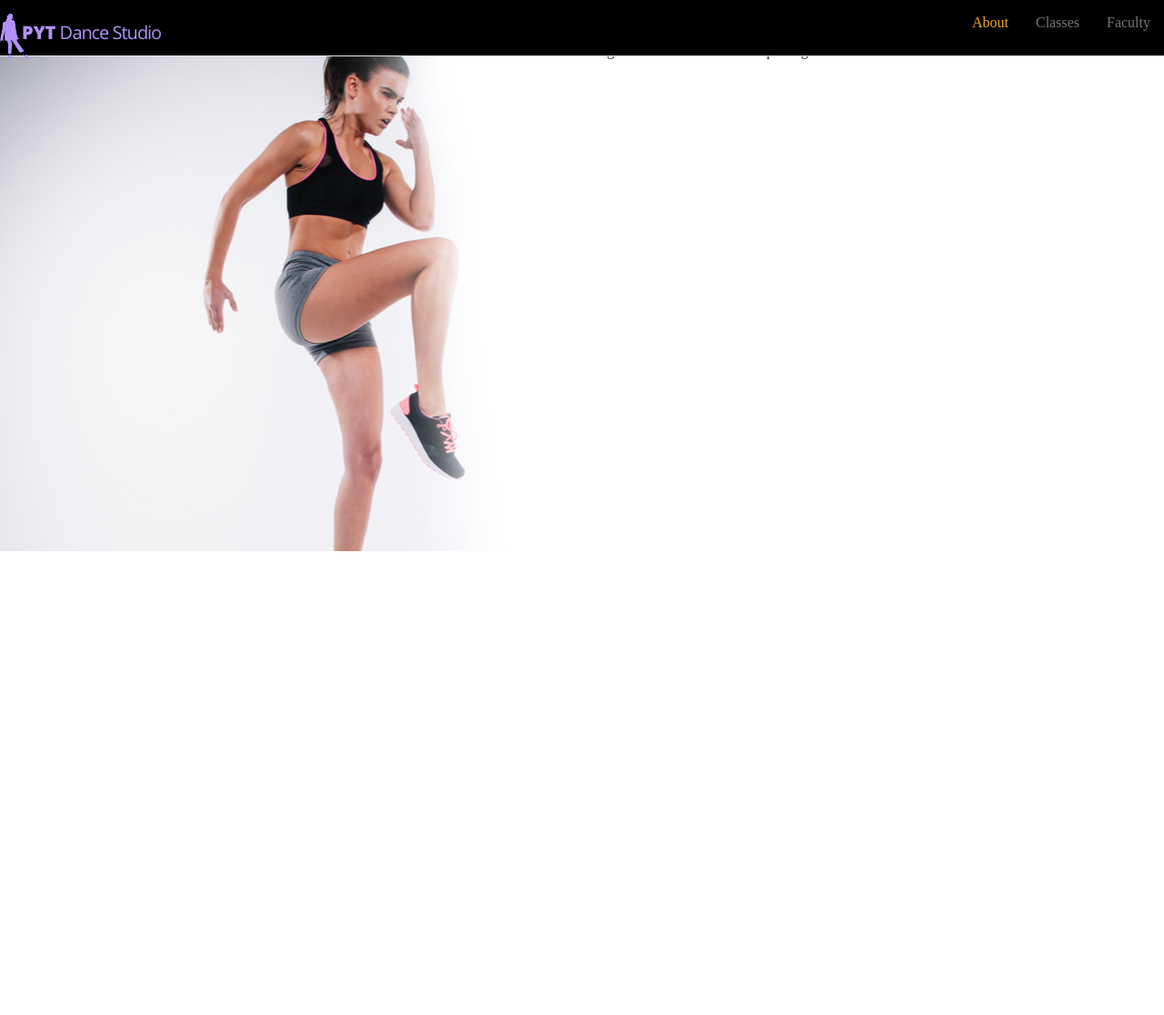
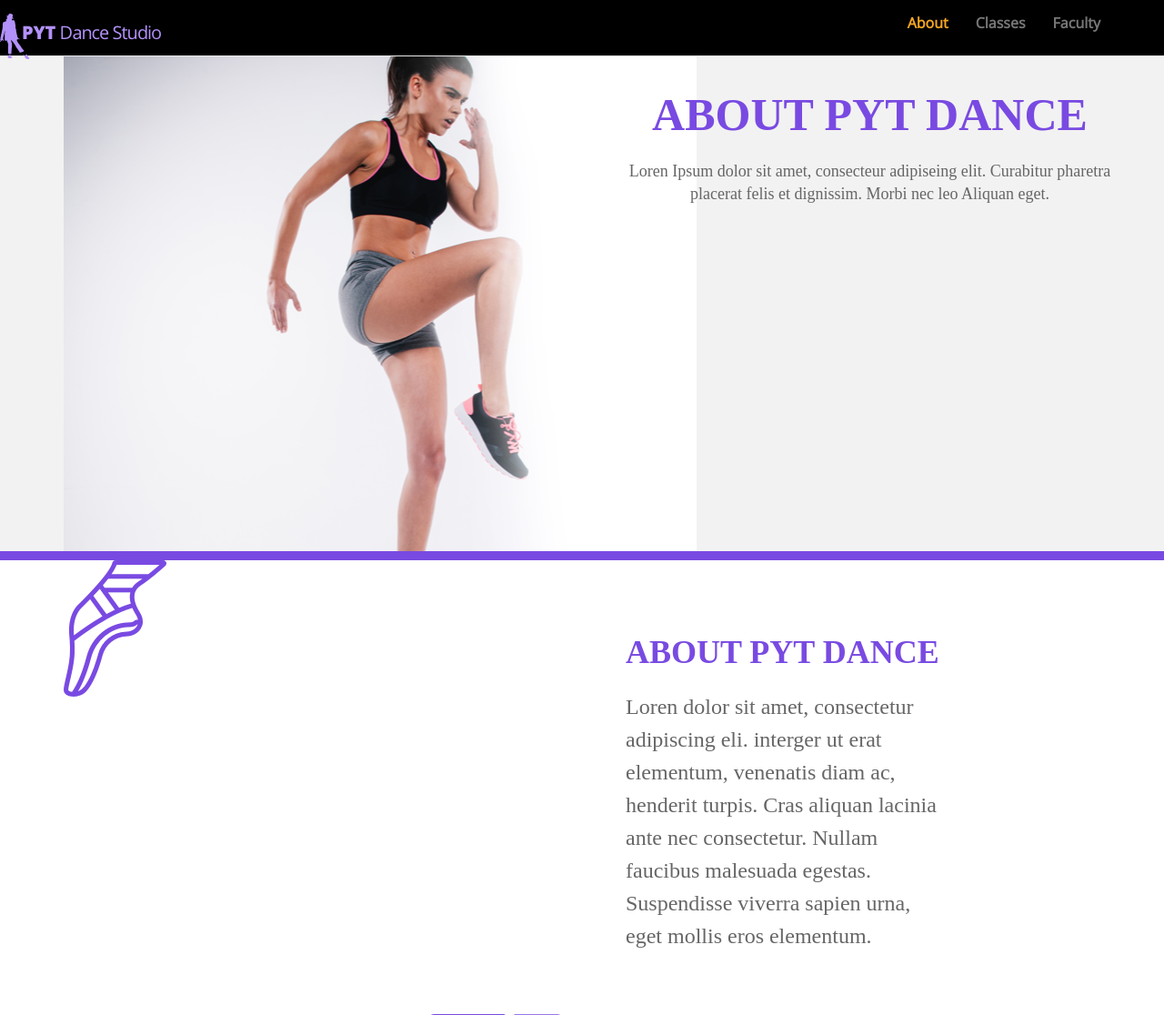
Before and after one commit to Fistibal/PYTDanceStudio, a plain HTML site: page about.html in a window 1280 px wide. Shown: the top 1116 px of the page at 91% size. Before the commit the page ends 800 px from the top, so only its background shows below. Drawn offline with nearby package versions, Linux system fonts and the light colour scheme.

Commit message:
add some about content

```diff
--- a/about.html
+++ b/about.html
@@ -23,16 +23,71 @@
 
     <!-- about pyt dance -->
       <div class="about">
-        <div class="row about">
+        <div class="container">
+         <div class="row">
           <div class="col-xs-12 col-sm-6 container-image">
             <img src="./resources/pyt_dance_studio_resources/workout-photo.png">
-        </div>
-        <div class="col-xs-12 col-sm-6 content">
+          </div>
+          <div class="col-xs-12 col-sm-6 content">
             <h1>ABOUT PYT DANCE</h1>
             <p>Loren Ipsum dolor sit amet, consecteur adipiseing elit.
               Curabitur pharetra placerat felis et dignissim.
               Morbi nec leo Aliquan eget.</p>
+          </div>
         </div>
+      </div>
+    </div>
+
+    <!-- many style -->
+    <div class="main">
+      <div class="container">
+        <div class="row ballet many-style">
+          <div class="col-xs-12 col-sm-6 image">
+            <img src="./resources/pyt_dance_studio_resources/icn-ballet.png">
+          </div>
+          <div class="col-xs-12 col-sm-6 content">
+            <h1>ABOUT PYT DANCE</h1>
+            <p>Loren dolor sit amet, consectetur adipiscing eli.
+              interger ut erat elementum, venenatis diam ac, henderit turpis.
+              Cras aliquan lacinia ante nec consectetur. Nullam faucibus malesuada egestas.
+              Suspendisse viverra sapien urna, eget mollis eros elementum.</p>
+            </div>
+          </div>
+        <div class="row clock many-style">
+          <div class="col-xs-12 col-sm-6 content">
+            <h1>ABOUT PYT DANCE</h1>
+            <p>Loren dolor sit amet, consectetur adipiscing eli.
+              interger ut erat elementum, venenatis diam ac, henderit turpis.
+              Cras aliquan lacinia ante nec consectetur. Nullam faucibus malesuada egestas.
+              Suspendisse viverra sapien urna, eget mollis eros elementum.</p>
+          </div>
+          <div class="col-xs-12 col-sm-6 image">
+            <img src="./resources/pyt_dance_studio_resources/icn-clock.png">
+          </div>
+        </div>
+        <div class="row heart many-style">
+          <div class="col-xs-12 col-sm-6 image">
+            <img src="./resources/pyt_dance_studio_resources/icn-heart.png">
+          </div>
+          <div class="col-xs-12 col-sm-6 content">
+            <h1>ABOUT PYT DANCE</h1>
+            <p>Loren dolor sit amet, consectetur adipiscing eli.
+              interger ut erat elementum, venenatis diam ac, henderit turpis.
+              Cras aliquan lacinia ante nec consectetur. Nullam faucibus malesuada egestas.
+              Suspendisse viverra sapien urna, eget mollis eros elementum.</p>
+          </div>
+        </div>
+        <div class="row chrysler many-style">
+          <div class="col-xs-12 col-sm-6 content">
+            <h1>ABOUT PYT DANCE</h1>
+            <p>Loren dolor sit amet, consectetur adipiscing eli.
+              interger ut erat elementum, venenatis diam ac, henderit turpis.
+              Cras aliquan lacinia ante nec consectetur. Nullam faucibus malesuada egestas.
+              Suspendisse viverra sapien urna, eget mollis eros elementum.</p>
+          </div>
+          <div class="col-xs-12 col-sm-6 image">
+            <img src="./resources/pyt_dance_studio_resources/icn-chrysler.png">
+          </div>
         </div>
       </div>
     </div>
--- a/resources/css/style.css
+++ b/resources/css/style.css
@@ -13,6 +13,7 @@ html {
 .navbar-default .navbar-nav .active a:hover {
     background-color: black;
     color: #f5a623;
+}
 
 nav img  {
   padding-left: 3.6875rem;
@@ -20,7 +21,7 @@ nav img  {
 }
 
 nav ul {
-  font-family: Open Sans, serif;
+  font-family: "Open Sans", serif;
   font-size: 1rem;
   color: #ffffff;
   font-weight: bold;
@@ -37,6 +38,7 @@ nav ul {
   padding: 9.4375rem 0 3.125rem;
   font-family: Roboto;
   color: #ffffff;
+  margin-bottom: 0;
 }
 
 .jumbotron h1 {
@@ -91,9 +93,7 @@ nav ul {
 }
 .content {
   width: 25rem;
-  height: 20rem;
   padding: 5rem 0 3rem 3rem;
-
 }
 
 .content h1 {
@@ -154,9 +154,10 @@ footer {
   background-color: rgba(120,73,227,0.4);
   justify-content: space-around;
 }
-.icon {
+footer .icon {
+width: 9rem;
+}
 
-}
 .baseline {
   text-align: center;
   height: 15rem;
@@ -166,6 +167,44 @@ footer {
   line-height: 1.5;
 }
 
-.container-image {
+/*about*/
+.about {
+  background-color: #f2f2f2;
+  border-bottom: 10px solid #794ae2;
+  display: flex;
+}
+
+.about .container-image {
   width: 50%;
+  justify-content: flex-start;
+  align-items: center;
+  display: flex;
 }
+.about .content {
+  width: 50%;
+  justify-content: flex-end;
+  align-items: center;
+  text-align: center;
+}
+
+.about h1 {
+  font-size: 3.125rem;
+  font-weight: bold;
+  color: #794ae2;
+}
+.about p {
+  color: #666666;
+}
+
+/*main*/
+.main h1 {
+  color: #794ae2;
+  font-size: 2.25rem;
+  font-weight: bold;
+}
+
+.main p {
+  font-size: 1.5rem;
+  line-height: 1.5;
+  color: #666666;
+}
```
Also changed, not shown: index.html (+6 -6 lines).
